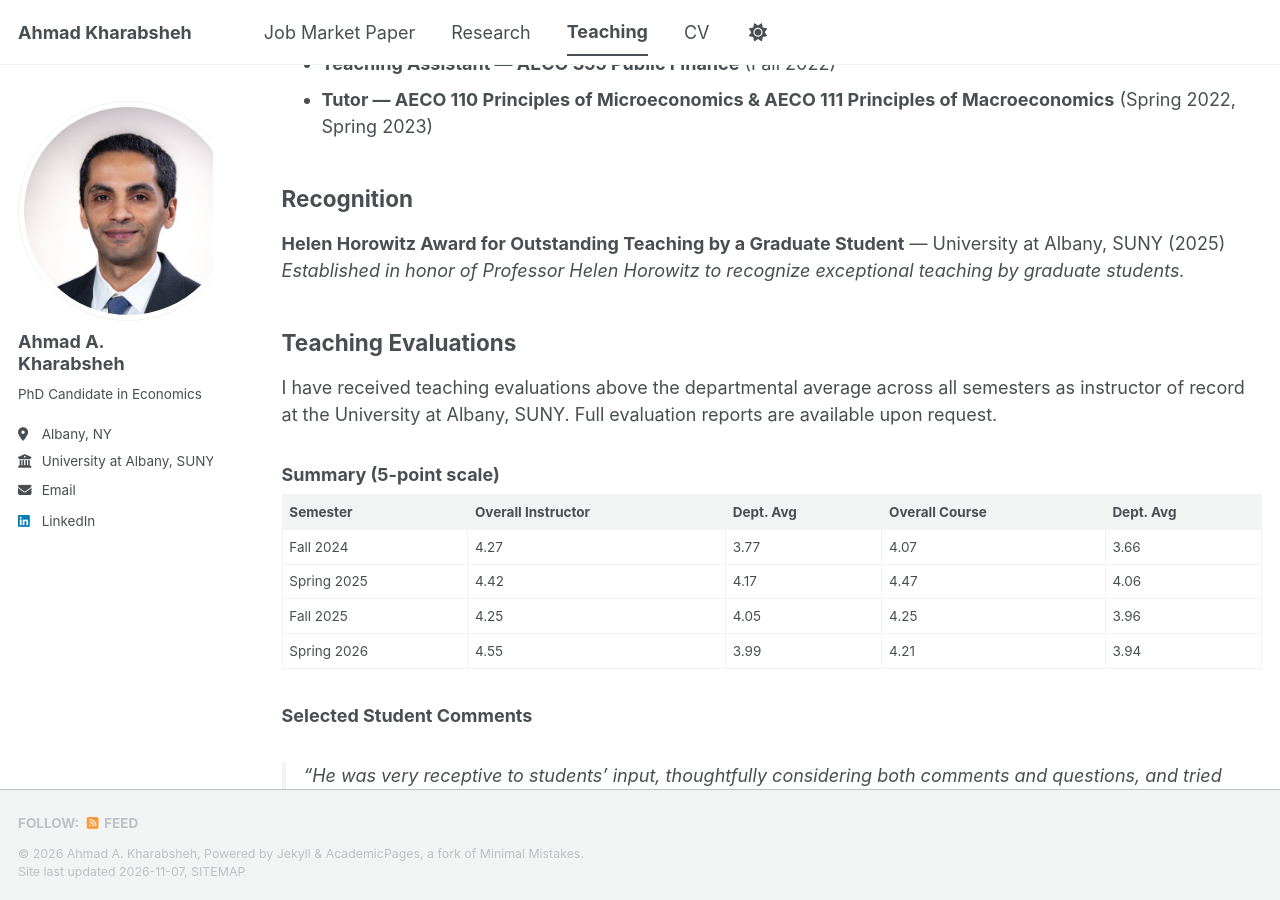
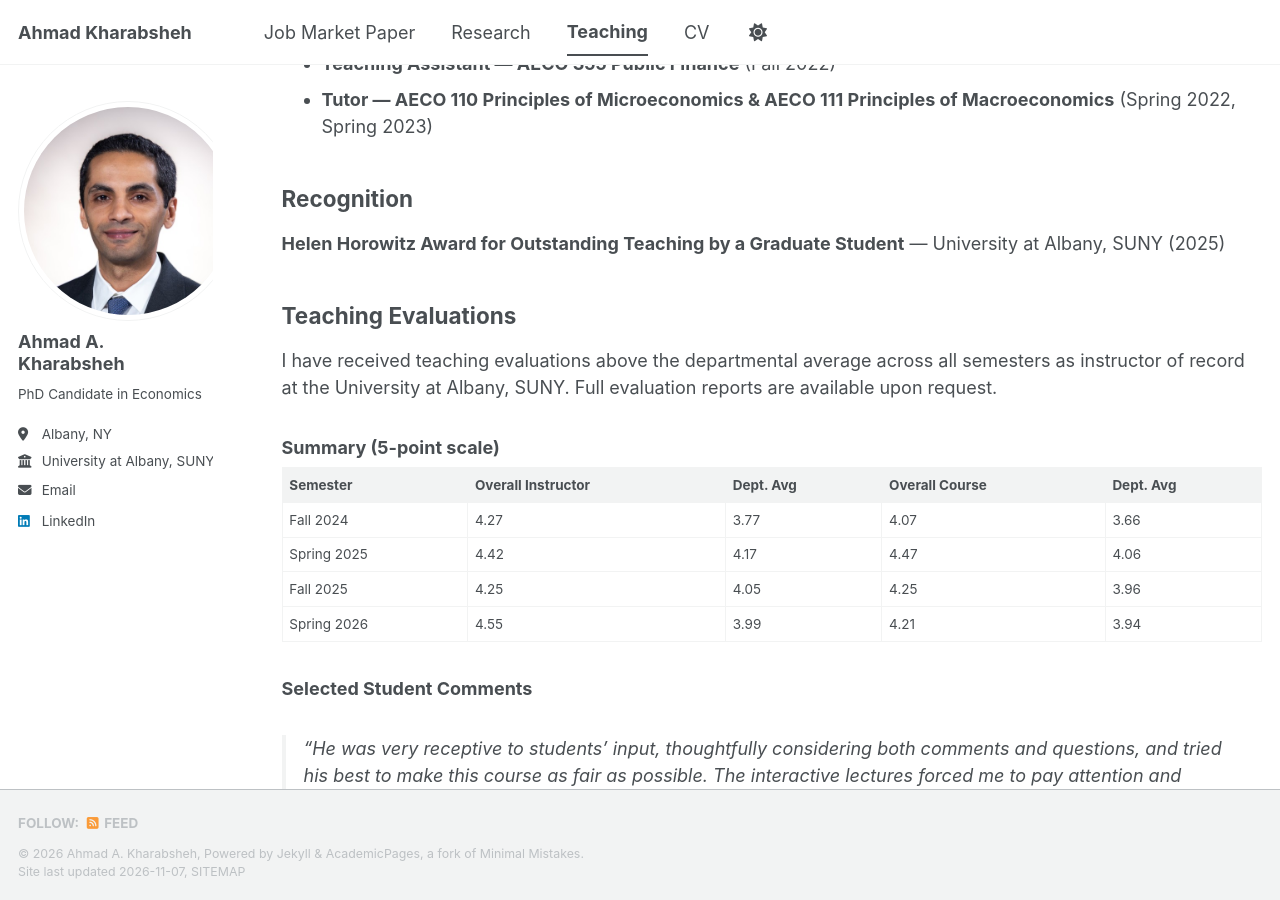
Before and after one commit to Kharabshehahmad/Kharabshehahmad.github.io, a Jekyll site: the page built from _pages/teaching.md, in a window 1280 px wide and 900 px high, scrolled down 688 px. Built offline with Jekyll 4.4.1, drawn with Linux system fonts in a browser that asks for light colours; a script bundle is joined from its source files by our own code; library files that are not in the unit come from our copies.

Commit message:
Update teaching.md

```diff
--- a/_pages/teaching.md
+++ b/_pages/teaching.md
@@ -31,7 +31,6 @@ author_profile: true
 ## Recognition
 
 **Helen Horowitz Award for Outstanding Teaching by a Graduate Student** — University at Albany, SUNY (2025)
-*Established in honor of Professor Helen Horowitz to recognize exceptional teaching by graduate students.*
 
 ## Teaching Evaluations
 
```
